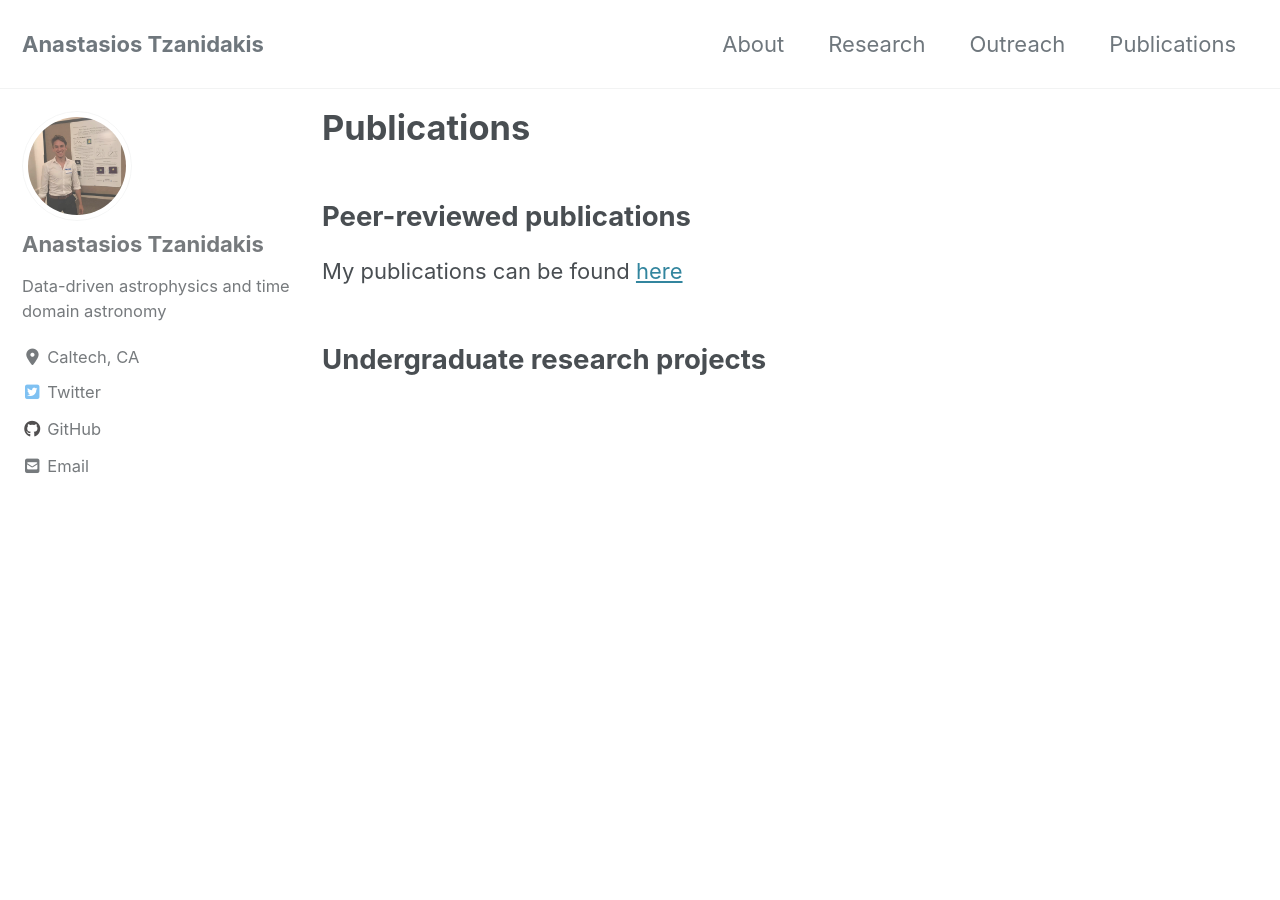
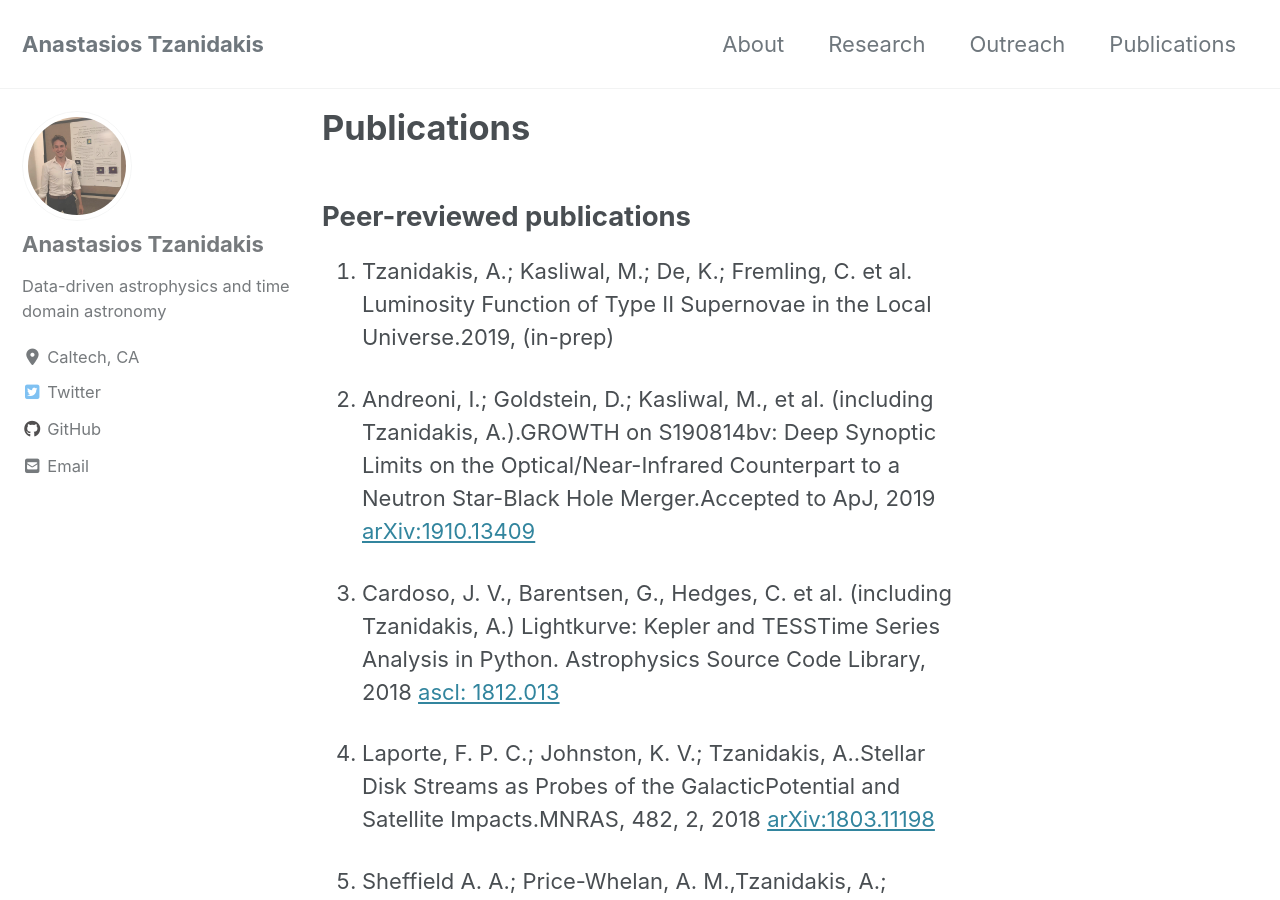
Before and after one commit to AndyTza/andytza.github.io, a Jekyll site: the page built from _pages/publications.md, in a window 1280 px wide and 900 px high. Built offline with Jekyll 4.4.1, drawn with Linux system fonts in a browser that asks for light colours; cached includes are drawn as plain includes; nearby versions of some CDN libraries; some of the changed text lies outside the part shown.

Commit message:
list of publications

```diff
--- a/_pages/publications.md
+++ b/_pages/publications.md
@@ -6,6 +6,21 @@ author_profile: true
 ---
 
 ## Peer-reviewed publications
-My publications can be found [here](https://ui.adsabs.harvard.edu/search/q=%20author%3A%22Anastasios%20Tzanidakis%22&sort=date%20desc%2C%20bibcode%20desc&p_=0)
+
+1. Tzanidakis, A.; Kasliwal, M.; De, K.; Fremling, C. et al. Luminosity Function of Type II Supernovae in the Local Universe.2019, (in-prep)
+
+2. Andreoni, I.; Goldstein, D.; Kasliwal, M., et al. (including Tzanidakis, A.).GROWTH on S190814bv: Deep Synoptic Limits on the Optical/Near-Infrared Counterpart to a Neutron Star-Black Hole Merger.Accepted to ApJ, 2019 [arXiv:1910.13409](https://arxiv.org/abs/1910.13409)
+
+3. Cardoso, J. V., Barentsen, G., Hedges, C. et al.  (including Tzanidakis, A.) Lightkurve:  Kepler and TESSTime Series Analysis in Python.  Astrophysics Source Code Library, 2018 [ascl:  1812.013](http://ascl.net/1812.013)
+
+3. Laporte, F. P. C.; Johnston, K. V.; Tzanidakis, A..Stellar Disk Streams as Probes of the GalacticPotential and Satellite Impacts.MNRAS, 482, 2, 2018 [arXiv:1803.11198](https://arxiv.org/abs/1803.11198)
+
+4. Sheffield A. A.; Price-Whelan, A. M.,Tzanidakis, A.; Johnston, K. V. et al.,A Disk Origin for the Monoceros Ring and A13 Stellar Overdensities. ApJ, 854, 1, 2018 [arXiv:1801.01171](https://arxiv.org/abs/1801.01171)
+
+A complete list of my publications can be found on my [NASA ADS](https://ui.adsabs.harvard.edu/search/q=%20author%3A%22Anastasios%20Tzanidakis%22&sort=date%20desc%2C%20bibcode%20desc&p_=0)
+
 
 ## Undergraduate research projects
+
+
+2.Tzanidakis, A.,; Johnston, K.V,; Sheffield A. A. and Price-Whelan, A. M.,Mapping Galactic Oscillationswith M Giants in Gaia DR2.Columbia University, 2019 (B.A senior thesis)
```
